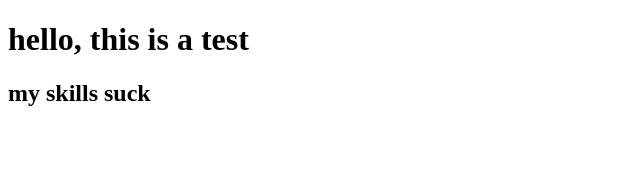
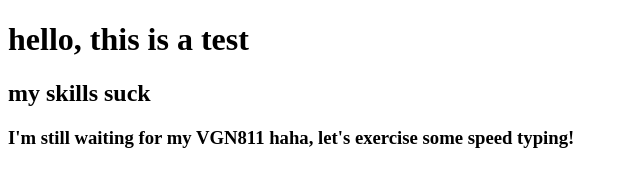
Before and after one commit to DuckToFo/js, a plain HTML site: page js/day1/day1_git_new.html in a window 1280 px wide. Shown: the whole page, without its empty margins (0-640 px from the left). Drawn offline with Linux system fonts and the light colour scheme.

Commit message:
Adding 3rd row of description

```diff
--- a/js/day1/day1_git_new.html
+++ b/js/day1/day1_git_new.html
@@ -9,5 +9,6 @@
 <body>
     <h1>hello, this is a test</h1>
     <h2>my skills suck</h2>
+    <h3>I'm still waiting for my VGN811 haha, let's exercise some speed typing!</h3>
 </body>
 </html>
```
